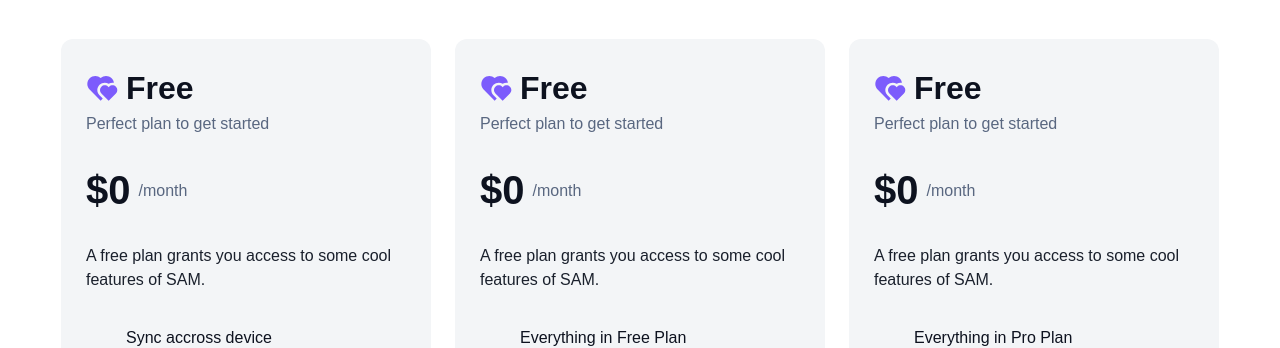
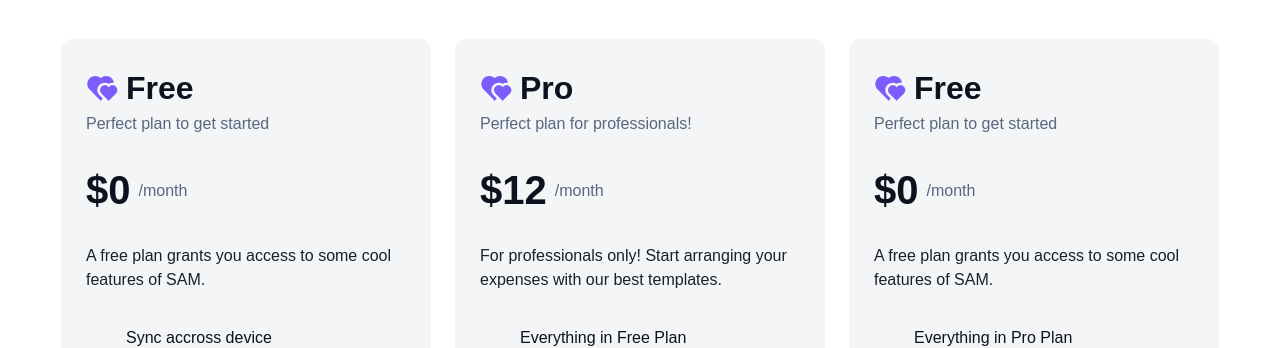
Before and after one commit to Mcdemzy/swift-asset-manager, a React (Create React App) app: page / in a window 1280 px wide. Shown: the part 4896-5244 px from the top of the page. Built offline with nearby package versions, Linux system fonts and the light colour scheme; some icons are missing.

Commit message:
Editing Pricing Component list

```diff
--- a/src/components/pricing/Pricing.jsx
+++ b/src/components/pricing/Pricing.jsx
@@ -90,20 +90,21 @@ const Pricing = () => {
             <div className="flex items-center gap-2">
               <RiHeartsFill className="text-[#7C5CFC] text-[2rem]" />
               <h4 className="text-[#0D121F] text-[2rem] font-[600] leading-[48px] tracking-[-3%]">
-                Free
+                Pro
               </h4>
             </div>
             <p className="text-[#596780] text-[1rem] font-[400] leading-[24px] tracking-[-2%]">
-              Perfect plan to get started
+              Perfect plan for professionals!
             </p>
             <p className="text-[#0D121F] text-[2.5rem] font-[600] leading-[60px] tracking-[-3%] flex items-center gap-2 mt-6 mb-6">
-              $0
+              $12
               <span className="text-[1rem] text-[#596780] font-[500] leading-[27px] tracking-[-2%]">
                 /month
               </span>
             </p>
             <p className="text-[#1A202C] max-w-[320px] text-[1rem] font-[400] leading-[24px] tracking-[-2%] mb-8">
-              A free plan grants you access to some cool features of SAM.
+              For professionals only! Start arranging your expenses with our
+              best templates.
             </p>
 
             {/* CONTAINER DETAILS */}
```
